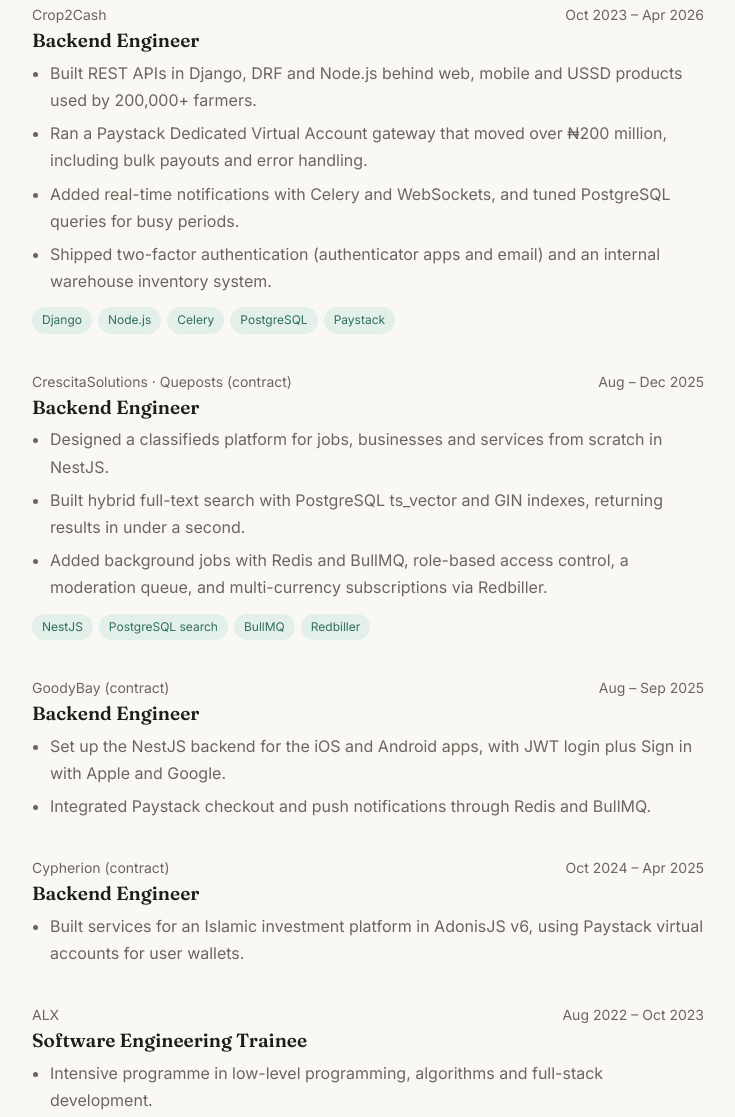
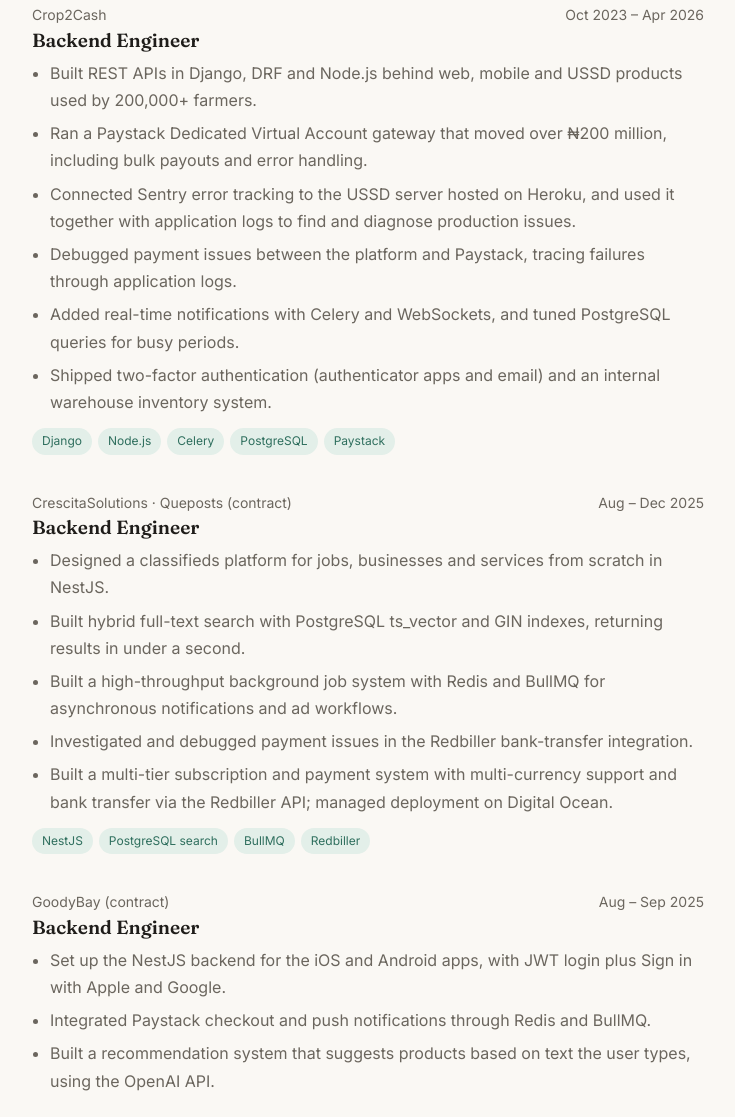
Before and after one commit to emmagoke/emmagoke.github.io, a plain HTML site: page index.html in a window 1280 px wide. Shown: the part 830-1947 px from the top of the page, without its empty margins (272-1007 px from the left). Drawn offline with Linux system fonts and the light colour scheme.

Commit message:
feat: added more experience

```diff
--- a/index.html
+++ b/index.html
@@ -98,6 +98,8 @@ footer a:hover{color:var(--accent)}
     <ul>
       <li>Built REST APIs in Django, DRF and Node.js behind web, mobile and USSD products used by 200,000+ farmers.</li>
       <li>Ran a Paystack Dedicated Virtual Account gateway that moved over ₦200 million, including bulk payouts and error handling.</li>
+      <li>Connected Sentry error tracking to the USSD server hosted on Heroku, and used it together with application logs to find and diagnose production issues.</li>
+      <li>Debugged payment issues between the platform and Paystack, tracing failures through application logs.</li>
       <li>Added real-time notifications with Celery and WebSockets, and tuned PostgreSQL queries for busy periods.</li>
       <li>Shipped two-factor authentication (authenticator apps and email) and an internal warehouse inventory system.</li>
     </ul>
@@ -106,12 +108,15 @@ footer a:hover{color:var(--accent)}
 
   <div class="job">
     <div class="meta"><span>CrescitaSolutions · Queposts (contract)</span><span>Aug – Dec 2025</span></div>
-    <h3>Backend Engineer</h3>
-    <ul>
-      <li>Designed a classifieds platform for jobs, businesses and services from scratch in NestJS.</li>
-      <li>Built hybrid full-text search with PostgreSQL ts_vector and GIN indexes, returning results in under a second.</li>
-      <li>Added background jobs with Redis and BullMQ, role-based access control, a moderation queue, and multi-currency subscriptions via Redbiller.</li>
-    </ul>
+      <h3>Backend Engineer</h3>
+      <ul>
+        <li>Designed a classifieds platform for jobs, businesses and services from scratch in NestJS.</li>
+        <li>Built hybrid full-text search with PostgreSQL ts_vector and GIN indexes, returning results in under a second.</li>
+        <!-- <li>Added background jobs with Redis and BullMQ, role-based access control, a moderation queue, and multi-currency subscriptions via Redbiller.</li> -->
+        <li>Built a high-throughput background job system with Redis and BullMQ for asynchronous notifications and ad workflows.</li>
+        <li>Investigated and debugged payment issues in the Redbiller bank-transfer integration.</li>
+        <li>Built a multi-tier subscription and payment system with multi-currency support and bank transfer via the Redbiller API; managed deployment on Digital Ocean.</li>
+      </ul>
     <div class="tags"><span>NestJS</span><span>PostgreSQL search</span><span>BullMQ</span><span>Redbiller</span></div>
   </div>
 
@@ -121,6 +126,7 @@ footer a:hover{color:var(--accent)}
     <ul>
       <li>Set up the NestJS backend for the iOS and Android apps, with JWT login plus Sign in with Apple and Google.</li>
       <li>Integrated Paystack checkout and push notifications through Redis and BullMQ.</li>
+      <li>Built a recommendation system that suggests products based on text the user types, using the OpenAI API.</li>
     </ul>
   </div>
 
```
